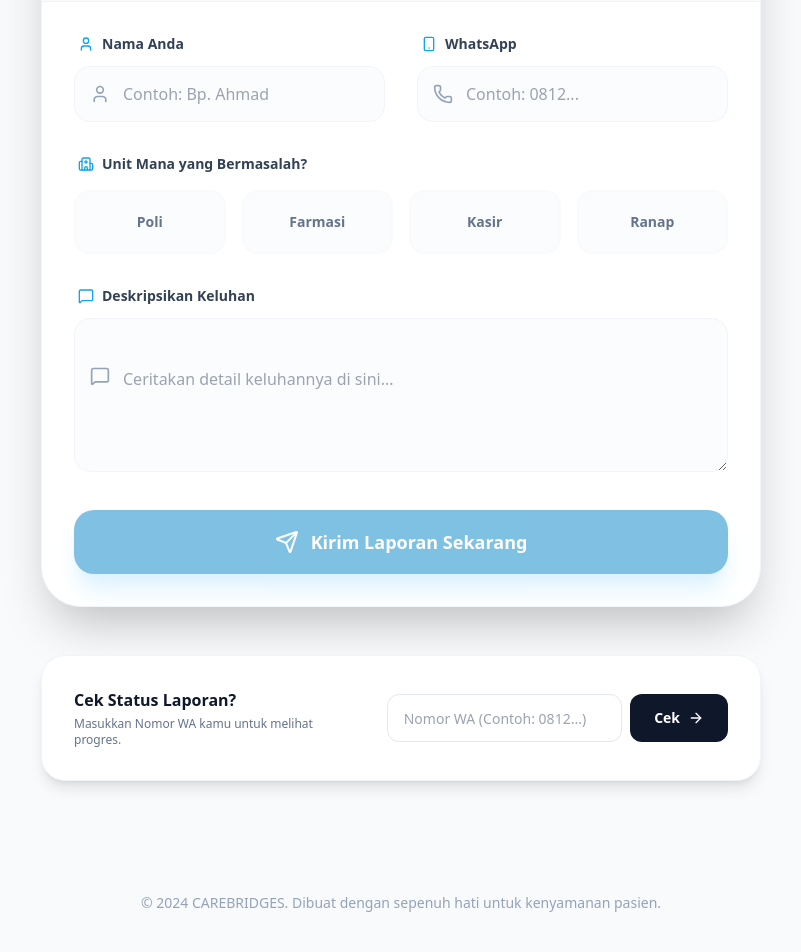
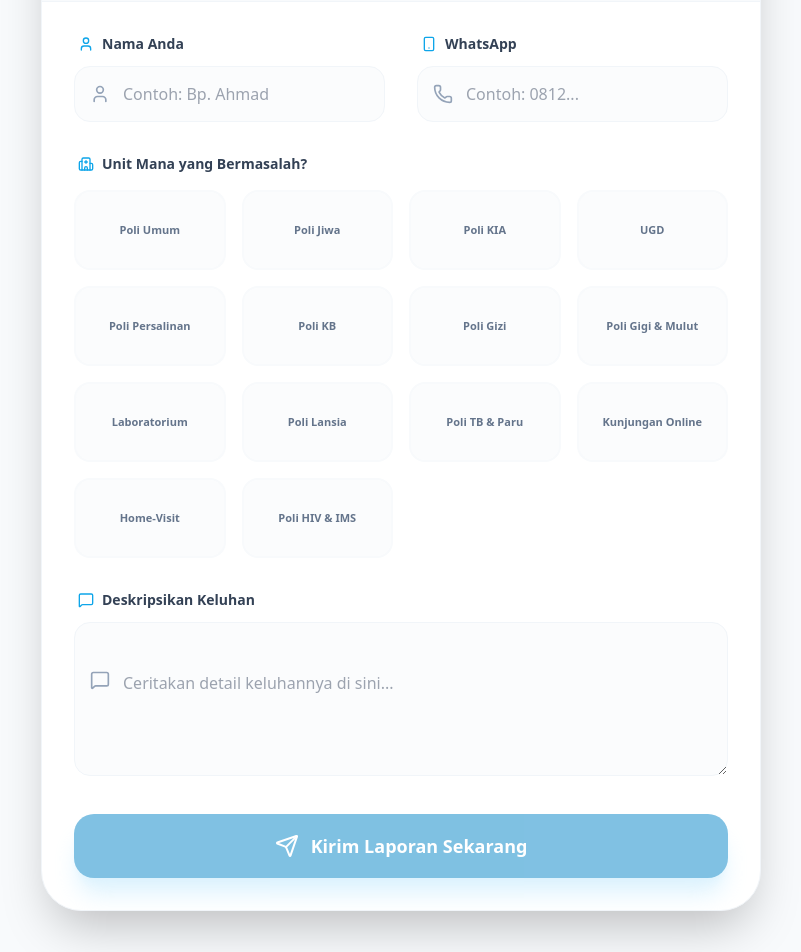
Before and after one commit to carebridges-hub/carebridges, a React (Vite) app: page / in a window 1280 px wide. Shown: the part 805-1757 px from the top of the page, without its empty margins (239-1040 px from the left). Built offline with nearby package versions, Linux system fonts and the light colour scheme.

Commit message:
feat: expand unit list to 14 standard RS units and update solid chart colors

```diff
--- a/src/pages/ComplaintForm.tsx
+++ b/src/pages/ComplaintForm.tsx
@@ -16,7 +16,12 @@ import {
   Loader2
 } from 'lucide-react';
 
-const units = ['Poli', 'Farmasi', 'Kasir', 'Ranap'];
+const units = [
+  'Poli Umum', 'Poli Jiwa', 'Poli KIA', 'UGD', 'Poli Persalinan',
+  'Poli KB', 'Poli Gizi', 'Poli Gigi & Mulut', 'Laboratorium',
+  'Poli Lansia', 'Poli TB & Paru', 'Kunjungan Online', 'Home-Visit',
+  'Poli HIV & IMS'
+];
 
 const ComplaintForm = () => {
   const [formData, setFormData] = useState({
@@ -195,13 +200,13 @@ const ComplaintForm = () => {
               <label className="text-sm font-bold text-slate-700 flex items-center gap-2 px-1">
                 <Hospital className="h-4 w-4 text-primary-500" /> Unit Mana yang Bermasalah?
               </label>
-              <div className="grid grid-cols-2 sm:grid-cols-4 gap-4">
+              <div className="grid grid-cols-2 md:grid-cols-3 lg:grid-cols-4 gap-4">
                 {units.map((u) => (
                   <button
                     key={u}
                     type="button"
                     onClick={() => setFormData({ ...formData, unit: u })}
-                    className={`h-16 rounded-2xl border-2 transition-all flex items-center justify-center gap-2 font-bold text-sm ${
+                    className={`h-20 px-2 rounded-2xl border-2 transition-all flex items-center justify-center text-center leading-tight font-bold text-[11px] ${
                       formData.unit === u
                         ? 'border-primary-600 bg-primary-50 text-primary-700 shadow-md scale-[1.02]'
                         : 'border-slate-50 bg-slate-50/50 text-slate-500 hover:border-slate-200'
--- a/src/pages/Dashboard.tsx
+++ b/src/pages/Dashboard.tsx
@@ -128,29 +128,41 @@ const Dashboard = () => {
           <div className="h-48 flex items-end justify-between gap-6 px-4">
             {stats?.unitTrend?.map((u: any) => {
               const colors: Record<string, string> = {
-                'Poli': '#2DD4BF',
-                'Farmasi': '#3B82F6',
-                'Kasir': '#F59E0B',
-                'Ranap': '#10B981'
+                'Poli Umum': '#2DD4BF',
+                'Poli Jiwa': '#3B82F6',
+                'Poli KIA': '#F59E0B',
+                'UGD': '#EF4444',
+                'Poli Persalinan': '#10B981',
+                'Poli KB': '#8B5CF6',
+                'Poli Gizi': '#EC4899',
+                'Poli Gigi & Mulut': '#06B6D4',
+                'Laboratorium': '#F97316',
+                'Poli Lansia': '#14B8A6',
+                'Poli TB & Paru': '#6366F1',
+                'Kunjungan Online': '#D946EF',
+                'Home-Visit': '#84CC16',
+                'Poli HIV & IMS': '#475569'
               };
               const hexColor = colors[u.unit] || '#94A3B8';
 
               return (
-                <div key={u.unit} className="flex-1 flex flex-col items-center gap-4 group">
-                  <div className="flex flex-col items-center gap-2 w-full">
-                    <span className="text-[10px] font-bold text-slate-400">{u.count}</span>
+                <div key={u.unit} className="flex-1 min-w-[60px] flex flex-col items-center gap-4 group">
+                  <div className="flex flex-col items-center gap-2 w-full h-full justify-end">
+                    <span className="text-[10px] font-bold text-slate-500">{u.count}</span>
                     <div
-                      className="w-full rounded-t-xl transition-all duration-700 ease-in-out relative shadow-lg hover:scale-x-105"
+                      className="w-full rounded-t-lg transition-all duration-700 ease-in-out relative shadow-md hover:scale-x-110"
                       style={{
-                        height: `${Math.max((u.count / (stats.total || 1)) * 100, 8)}%`,
+                        height: `${Math.max((u.count / (stats.total || 1)) * 100, 15)}%`,
                         backgroundColor: hexColor,
                         opacity: 1
                       }}
                     >
-                      <div className="absolute inset-0 bg-black/5 rounded-t-xl" />
+                      <div className="absolute inset-0 bg-black/5 rounded-t-lg" />
                     </div>
                   </div>
-                  <span className="text-[10px] font-bold text-slate-500 uppercase tracking-wider">{u.unit}</span>
+                  <span className="text-[9px] font-bold text-slate-400 uppercase tracking-tighter text-center h-8 leading-tight">
+                    {u.unit.split(' ').join('\n')}
+                  </span>
                 </div>
               );
             })}
--- a/src/pages/Monitoring.tsx
+++ b/src/pages/Monitoring.tsx
@@ -45,18 +45,28 @@ const Monitoring = () => {
                 Tren Keluhan per Unit
               </h3>
             </div>
-            <div className="h-64 flex items-end justify-between gap-6 px-4">
+            <div className="h-64 flex items-end justify-between gap-6 px-4 overflow-x-auto pb-4">
               {stats?.unitTrend?.map((u: any) => {
                 const colors: Record<string, string> = {
-                  'Poli': '#2DD4BF',
-                  'Farmasi': '#3B82F6',
-                  'Kasir': '#F59E0B',
-                  'Ranap': '#10B981'
+                  'Poli Umum': '#2DD4BF',
+                  'Poli Jiwa': '#3B82F6',
+                  'Poli KIA': '#F59E0B',
+                  'UGD': '#EF4444',
+                  'Poli Persalinan': '#10B981',
+                  'Poli KB': '#8B5CF6',
+                  'Poli Gizi': '#EC4899',
+                  'Poli Gigi & Mulut': '#06B6D4',
+                  'Laboratorium': '#F97316',
+                  'Poli Lansia': '#14B8A6',
+                  'Poli TB & Paru': '#6366F1',
+                  'Kunjungan Online': '#D946EF',
+                  'Home-Visit': '#84CC16',
+                  'Poli HIV & IMS': '#475569'
                 };
                 const hexColor = colors[u.unit] || '#94A3B8';
 
                 return (
-                  <div key={u.unit} className="flex-1 flex flex-col items-center gap-4 group">
+                  <div key={u.unit} className="flex-1 min-w-[70px] flex flex-col items-center gap-4 group">
                     <div className="flex flex-col items-center gap-2 w-full h-full justify-end">
                       <span className="text-xs font-bold text-slate-500">{u.count}</span>
                       <div
@@ -67,11 +77,12 @@ const Monitoring = () => {
                           opacity: 1
                         }}
                       >
-                        {/* Overlay to ensure solid feel */}
                         <div className="absolute inset-0 bg-black/5 rounded-t-2xl" />
                       </div>
                     </div>
-                    <span className="text-xs font-bold text-slate-500 uppercase tracking-widest">{u.unit}</span>
+                    <span className="text-[10px] font-bold text-slate-400 uppercase tracking-widest text-center">
+                      {u.unit.split(' ').join('\n')}
+                    </span>
                   </div>
                 );
               })}
```
Also changed, not shown: 1 other file (tests, documents, lock files or other folders).
